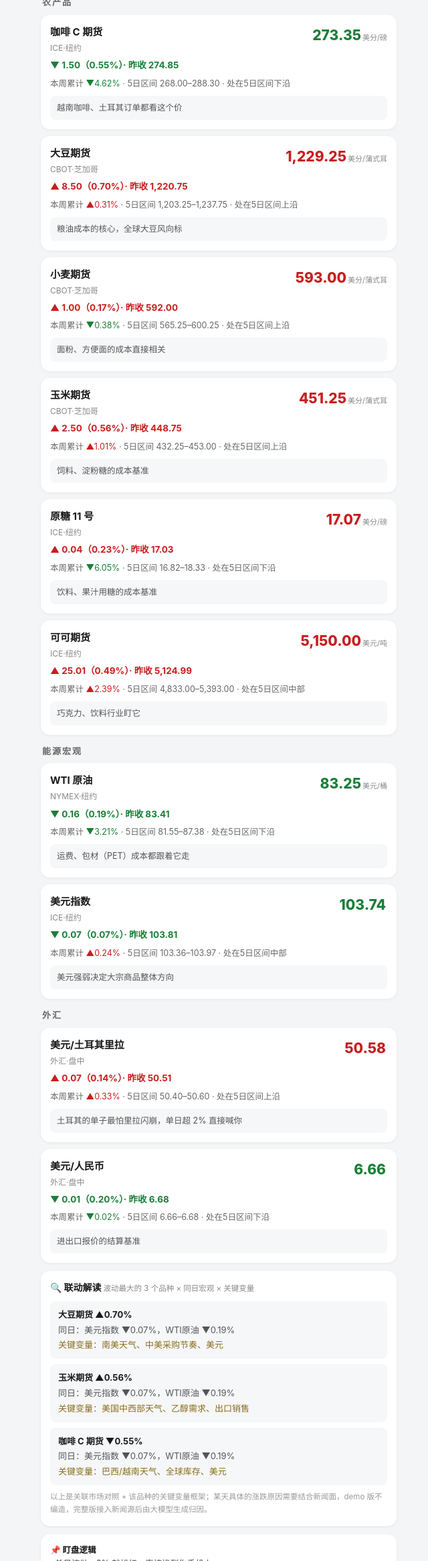
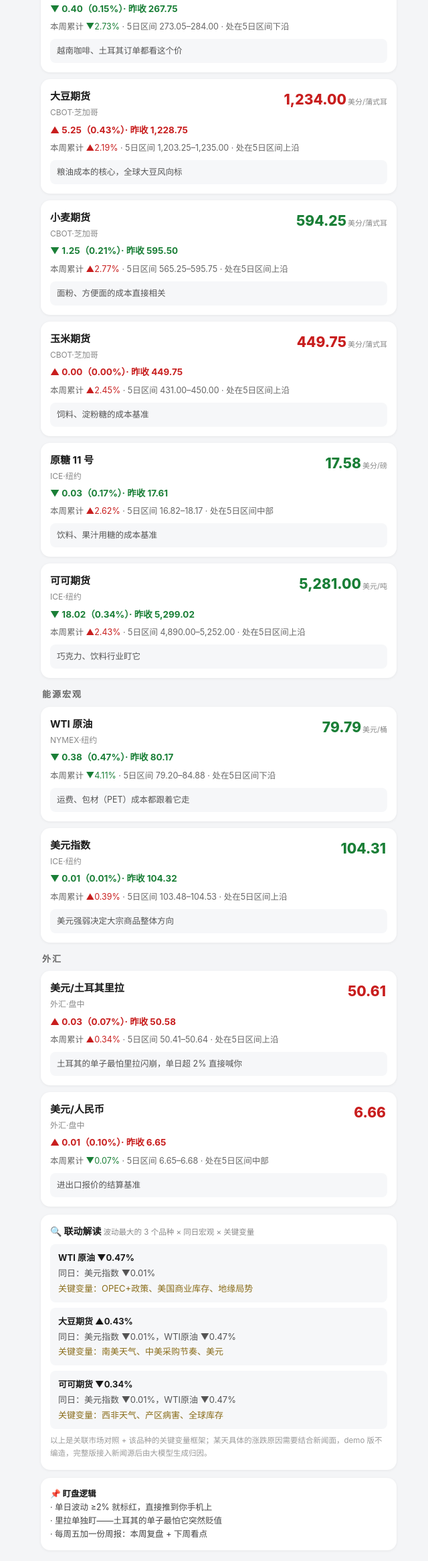
Before and after one commit to feiyanwang56-wq/morning-brief, a plain HTML site: page index.html in a window 1280 px wide. Shown: the part 470-2800 px from the top of the page at 67% size, without its empty margins (313-953 px from the left). Drawn offline with Linux system fonts and the light colour scheme.

Commit message:
早报 2026-11-24

```diff
--- a/index.html
+++ b/index.html
@@ -1,6 +1,6 @@
 <!doctype html><html lang="zh-CN"><head><meta charset="utf-8"/>
 <meta name="viewport" content="width=device-width,initial-scale=1"/>
-<title>大宗商品早报 · 2026年11月23日</title><style>
+<title>大宗商品早报 · 2026年11月24日</title><style>
 *{box-sizing:border-box}body{margin:0;font-family:-apple-system,"PingFang SC","Noto Sans SC","Microsoft YaHei",sans-serif;background:#f4f5f7;color:#1a1a1a;line-height:1.6}
 .wrap{max-width:560px;margin:0 auto;padding:14px 14px 30px}
 .flow{background:#101828;color:#fff;border-radius:14px;padding:12px 14px;font-size:12.5px;margin-bottom:12px}
@@ -46,76 +46,76 @@
 <div class="step"><b>🔎</b>自动抓取行情</div><div class="arr">→</div>
 <div class="step"><b>🧠</b>生成中文早报</div><div class="arr">→</div>
 <div class="step"><b>📲</b>推送到手机</div></div></div>
-<div class="hdr"><h1>☀️ 大宗商品早报</h1><div class="sub">2026年11月23日 星期一 · 北京时间 11:36 定时更新 · 10 个品种</div></div>
-<div class="one">今早一句话：都没啥动静，大豆期货涨了 0.70%，已经是全场最大波动了。</div>
+<div class="hdr"><h1>☀️ 大宗商品早报</h1><div class="sub">2026年11月24日 星期二 · 北京时间 14:51 定时更新 · 10 个品种</div></div>
+<div class="one">今早一句话：都没啥动静，WTI 原油跌了 0.47%，已经是全场最大波动了。</div>
 <div class='alert ok'><div class='at'>异动预警</div><div class='aitem'>今早 10 个品种全在 ±2% 以内，没啥大动静</div></div>
-<div class='watch'><div class='wt'>今日关注</div><div class='witem'>📅 USDA 作物生长报告（今晚出）——新作供应前景的每周体检</div></div>
+
 <div class="gtitle">农产品</div><div class="card">
 <div class="ch"><div><div class="cn">咖啡 C 期货</div><div class="cm">ICE·纽约</div></div>
-<div class="pv dn">273.35<span class="unit">美分/磅</span></div></div>
-<div class="cd dn"><span class="arrow">▼</span> 1.50（0.55%）· 昨收 274.85</div>
-<div class="wk">本周累计 <span class="dn">▼4.62%</span> · 5日区间 268.00–288.30 · 处在5日区间下沿</div>
+<div class="pv dn">267.35<span class="unit">美分/磅</span></div></div>
+<div class="cd dn"><span class="arrow">▼</span> 0.40（0.15%）· 昨收 267.75</div>
+<div class="wk">本周累计 <span class="dn">▼2.73%</span> · 5日区间 273.05–284.00 · 处在5日区间下沿</div>
 <div class="why">越南咖啡、土耳其订单都看这个价</div></div><div class="card">
 <div class="ch"><div><div class="cn">大豆期货</div><div class="cm">CBOT·芝加哥</div></div>
-<div class="pv up">1,229.25<span class="unit">美分/蒲式耳</span></div></div>
-<div class="cd up"><span class="arrow">▲</span> 8.50（0.70%）· 昨收 1,220.75</div>
-<div class="wk">本周累计 <span class="up">▲0.31%</span> · 5日区间 1,203.25–1,237.75 · 处在5日区间上沿</div>
+<div class="pv up">1,234.00<span class="unit">美分/蒲式耳</span></div></div>
+<div class="cd up"><span class="arrow">▲</span> 5.25（0.43%）· 昨收 1,228.75</div>
+<div class="wk">本周累计 <span class="up">▲2.19%</span> · 5日区间 1,203.25–1,235.00 · 处在5日区间上沿</div>
 <div class="why">粮油成本的核心，全球大豆风向标</div></div><div class="card">
 <div class="ch"><div><div class="cn">小麦期货</div><div class="cm">CBOT·芝加哥</div></div>
-<div class="pv up">593.00<span class="unit">美分/蒲式耳</span></div></div>
-<div class="cd up"><span class="arrow">▲</span> 1.00（0.17%）· 昨收 592.00</div>
-<div class="wk">本周累计 <span class="dn">▼0.38%</span> · 5日区间 565.25–600.25 · 处在5日区间上沿</div>
+<div class="pv dn">594.25<span class="unit">美分/蒲式耳</span></div></div>
+<div class="cd dn"><span class="arrow">▼</span> 1.25（0.21%）· 昨收 595.50</div>
+<div class="wk">本周累计 <span class="up">▲2.77%</span> · 5日区间 565.25–595.75 · 处在5日区间上沿</div>
 <div class="why">面粉、方便面的成本直接相关</div></div><div class="card">
 <div class="ch"><div><div class="cn">玉米期货</div><div class="cm">CBOT·芝加哥</div></div>
-<div class="pv up">451.25<span class="unit">美分/蒲式耳</span></div></div>
-<div class="cd up"><span class="arrow">▲</span> 2.50（0.56%）· 昨收 448.75</div>
-<div class="wk">本周累计 <span class="up">▲1.01%</span> · 5日区间 432.25–453.00 · 处在5日区间上沿</div>
+<div class="pv up">449.75<span class="unit">美分/蒲式耳</span></div></div>
+<div class="cd up"><span class="arrow">▲</span> 0.00（0.00%）· 昨收 449.75</div>
+<div class="wk">本周累计 <span class="up">▲2.45%</span> · 5日区间 431.00–450.00 · 处在5日区间上沿</div>
 <div class="why">饲料、淀粉糖的成本基准</div></div><div class="card">
 <div class="ch"><div><div class="cn">原糖 11 号</div><div class="cm">ICE·纽约</div></div>
-<div class="pv up">17.07<span class="unit">美分/磅</span></div></div>
-<div class="cd up"><span class="arrow">▲</span> 0.04（0.23%）· 昨收 17.03</div>
-<div class="wk">本周累计 <span class="dn">▼6.05%</span> · 5日区间 16.82–18.33 · 处在5日区间下沿</div>
+<div class="pv dn">17.58<span class="unit">美分/磅</span></div></div>
+<div class="cd dn"><span class="arrow">▼</span> 0.03（0.17%）· 昨收 17.61</div>
+<div class="wk">本周累计 <span class="up">▲2.62%</span> · 5日区间 16.82–18.17 · 处在5日区间中部</div>
 <div class="why">饮料、果汁用糖的成本基准</div></div><div class="card">
 <div class="ch"><div><div class="cn">可可期货</div><div class="cm">ICE·纽约</div></div>
-<div class="pv up">5,150.00<span class="unit">美元/吨</span></div></div>
-<div class="cd up"><span class="arrow">▲</span> 25.01（0.49%）· 昨收 5,124.99</div>
-<div class="wk">本周累计 <span class="up">▲2.39%</span> · 5日区间 4,833.00–5,393.00 · 处在5日区间中部</div>
+<div class="pv dn">5,281.00<span class="unit">美元/吨</span></div></div>
+<div class="cd dn"><span class="arrow">▼</span> 18.02（0.34%）· 昨收 5,299.02</div>
+<div class="wk">本周累计 <span class="up">▲2.43%</span> · 5日区间 4,890.00–5,252.00 · 处在5日区间上沿</div>
 <div class="why">巧克力、饮料行业盯它</div></div><div class="gtitle">能源宏观</div><div class="card">
 <div class="ch"><div><div class="cn">WTI 原油</div><div class="cm">NYMEX·纽约</div></div>
-<div class="pv dn">83.25<span class="unit">美元/桶</span></div></div>
-<div class="cd dn"><span class="arrow">▼</span> 0.16（0.19%）· 昨收 83.41</div>
-<div class="wk">本周累计 <span class="dn">▼3.21%</span> · 5日区间 81.55–87.38 · 处在5日区间下沿</div>
+<div class="pv dn">79.79<span class="unit">美元/桶</span></div></div>
+<div class="cd dn"><span class="arrow">▼</span> 0.38（0.47%）· 昨收 80.17</div>
+<div class="wk">本周累计 <span class="dn">▼4.11%</span> · 5日区间 79.20–84.88 · 处在5日区间下沿</div>
 <div class="why">运费、包材（PET）成本都跟着它走</div></div><div class="card">
 <div class="ch"><div><div class="cn">美元指数</div><div class="cm">ICE·纽约</div></div>
-<div class="pv dn">103.74<span class="unit"></span></div></div>
-<div class="cd dn"><span class="arrow">▼</span> 0.07（0.07%）· 昨收 103.81</div>
-<div class="wk">本周累计 <span class="up">▲0.24%</span> · 5日区间 103.36–103.97 · 处在5日区间中部</div>
+<div class="pv dn">104.31<span class="unit"></span></div></div>
+<div class="cd dn"><span class="arrow">▼</span> 0.01（0.01%）· 昨收 104.32</div>
+<div class="wk">本周累计 <span class="up">▲0.39%</span> · 5日区间 103.48–104.53 · 处在5日区间上沿</div>
 <div class="why">美元强弱决定大宗商品整体方向</div></div><div class="gtitle">外汇</div><div class="card">
 <div class="ch"><div><div class="cn">美元/土耳其里拉</div><div class="cm">外汇·盘中</div></div>
-<div class="pv up">50.58<span class="unit"></span></div></div>
-<div class="cd up"><span class="arrow">▲</span> 0.07（0.14%）· 昨收 50.51</div>
-<div class="wk">本周累计 <span class="up">▲0.33%</span> · 5日区间 50.40–50.60 · 处在5日区间上沿</div>
+<div class="pv up">50.61<span class="unit"></span></div></div>
+<div class="cd up"><span class="arrow">▲</span> 0.03（0.07%）· 昨收 50.58</div>
+<div class="wk">本周累计 <span class="up">▲0.34%</span> · 5日区间 50.41–50.64 · 处在5日区间上沿</div>
 <div class="why">土耳其的单子最怕里拉闪崩，单日超 2% 直接喊你</div></div><div class="card">
 <div class="ch"><div><div class="cn">美元/人民币</div><div class="cm">外汇·盘中</div></div>
-<div class="pv dn">6.66<span class="unit"></span></div></div>
-<div class="cd dn"><span class="arrow">▼</span> 0.01（0.20%）· 昨收 6.68</div>
-<div class="wk">本周累计 <span class="dn">▼0.02%</span> · 5日区间 6.66–6.68 · 处在5日区间下沿</div>
+<div class="pv up">6.66<span class="unit"></span></div></div>
+<div class="cd up"><span class="arrow">▲</span> 0.01（0.10%）· 昨收 6.65</div>
+<div class="wk">本周累计 <span class="dn">▼0.07%</span> · 5日区间 6.65–6.68 · 处在5日区间中部</div>
 <div class="why">进出口报价的结算基准</div></div>
 <div class="read"><div class="rt">🔍 联动解读 <span class="rsub">波动最大的 3 个品种 × 同日宏观 × 关键变量</span></div>
-<div class="ritem"><b>大豆期货 ▲0.70%</b>
-<div class="rmeta">同日：美元指数 ▼0.07%，WTI原油 ▼0.19%</div>
-<div class="drv">关键变量：南美天气、中美采购节奏、美元</div></div><div class="ritem"><b>玉米期货 ▲0.56%</b>
-<div class="rmeta">同日：美元指数 ▼0.07%，WTI原油 ▼0.19%</div>
-<div class="drv">关键变量：美国中西部天气、乙醇需求、出口销售</div></div><div class="ritem"><b>咖啡 C 期货 ▼0.55%</b>
-<div class="rmeta">同日：美元指数 ▼0.07%，WTI原油 ▼0.19%</div>
-<div class="drv">关键变量：巴西/越南天气、全球库存、美元</div></div>
+<div class="ritem"><b>WTI 原油 ▼0.47%</b>
+<div class="rmeta">同日：美元指数 ▼0.01%</div>
+<div class="drv">关键变量：OPEC+政策、美国商业库存、地缘局势</div></div><div class="ritem"><b>大豆期货 ▲0.43%</b>
+<div class="rmeta">同日：美元指数 ▼0.01%，WTI原油 ▼0.47%</div>
+<div class="drv">关键变量：南美天气、中美采购节奏、美元</div></div><div class="ritem"><b>可可期货 ▼0.34%</b>
+<div class="rmeta">同日：美元指数 ▼0.01%，WTI原油 ▼0.47%</div>
+<div class="drv">关键变量：西非天气、产区病害、全球库存</div></div>
 <div class="rnote">以上是关联市场对照 + 该品种的关键变量框架；某天具体的涨跌原因需要结合新闻面，demo 版不编造，完整版接入新闻源后由大模型生成归因。</div></div>
 <div class="rule"><b>📌 盯盘逻辑</b><br>
 · 单日波动 ≥2% 就标红，直接推到你手机上<br>
 · 里拉单独盯——土耳其的单子最怕它突然贬值<br>
 · 每周五加一份周报：本周复盘 + 下周看点</div>
 <div class="ft">数据：Yahoo Finance 指示性行情（ICE·纽约 / CBOT·芝加哥 / NYMEX / 外汇盘中）<br>
-本次抓取时间：北京时间 2026-11-23 11:36（定时抓取，非实时）<br>
+本次抓取时间：北京时间 2026-11-24 14:51（定时抓取，非实时）<br>
 行情源链接：<a href="https://finance.yahoo.com/quote/KC=F">咖啡 C 期货</a> · <a href="https://finance.yahoo.com/quote/ZS=F">大豆期货</a> · <a href="https://finance.yahoo.com/quote/ZW=F">小麦期货</a> · <a href="https://finance.yahoo.com/quote/ZC=F">玉米期货</a> · <a href="https://finance.yahoo.com/quote/SB=F">原糖 11 号</a> · <a href="https://finance.yahoo.com/quote/CC=F">可可期货</a> · <a href="https://finance.yahoo.com/quote/CL=F">WTI 原油</a> · <a href="https://finance.yahoo.com/quote/DX-Y.NYB">美元指数</a> · <a href="https://finance.yahoo.com/quote/TRY=X">美元/土耳其里拉</a> · <a href="https://finance.yahoo.com/quote/CNY=X">美元/人民币</a><br>
 demo 版 · 正式版可接马来西亚 BMD 棕榈油、郑商所 PTA/MEG；深度归因需接入新闻源</div>
 </div><p style="text-align:center;margin:32px 0"><a href="history.html">查看历史记录</a></p></body></html>
```
Also changed, not shown: history.html (+2 -1 lines), history/2026-11-24.html (added, +121 -0 lines).
